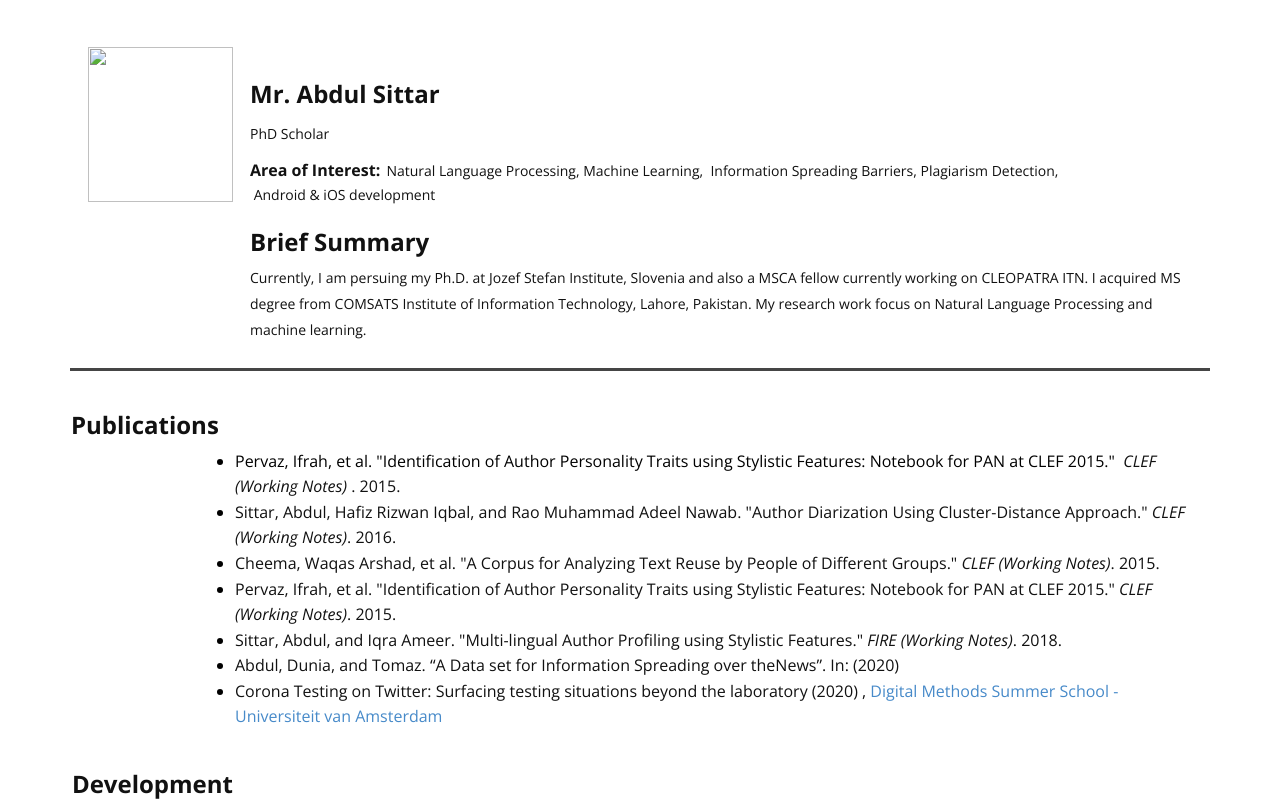
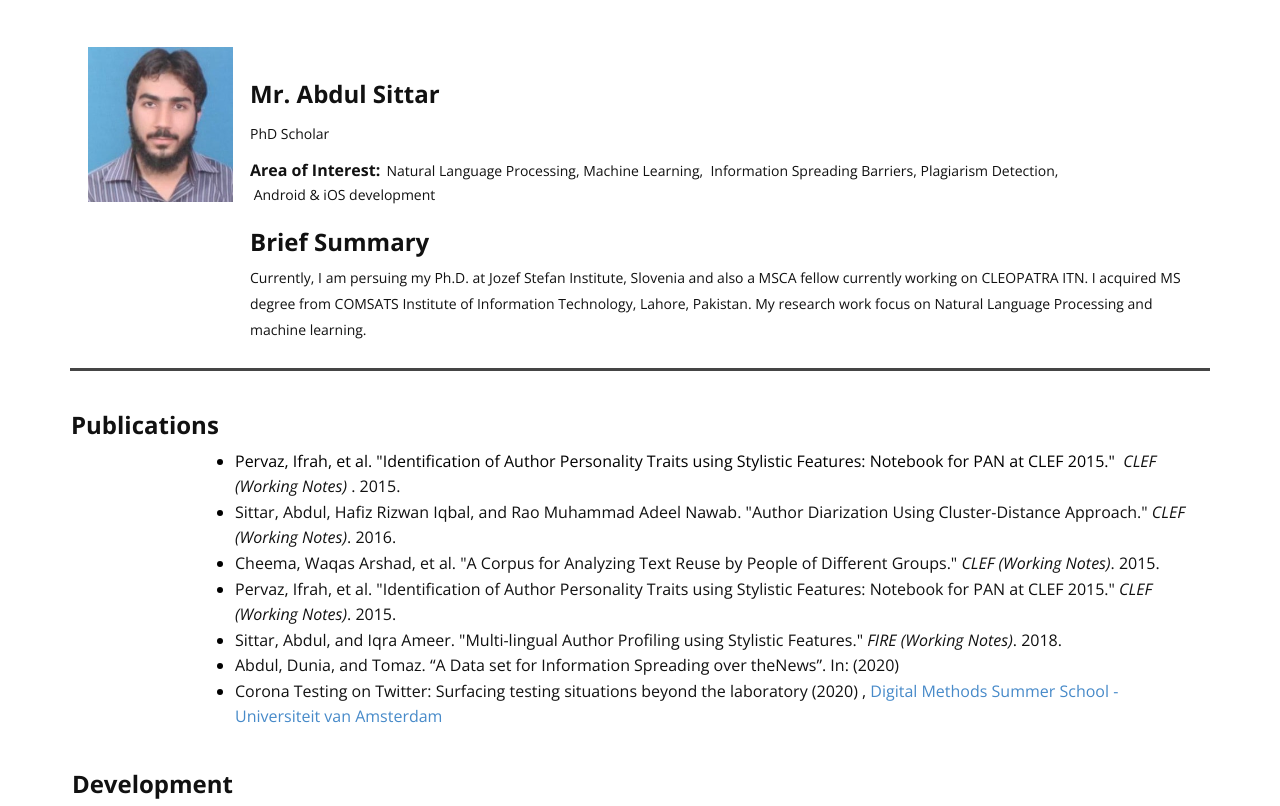
Before and after one commit to abdulsittar/resume, a plain HTML site: page Page-2.html in a window 1280 px wide. Shown: the top 806 px of the page. Drawn offline with nearby package versions, Linux system fonts and the light colour scheme; files whose address does not match are found by name.

Commit message:
Update Page-2.html

```diff
--- a/Page-2.html
+++ b/Page-2.html
@@ -29,7 +29,7 @@
     <meta property="og:url" content="index.html">
   </head>
   <body class="u-body"><header class="u-clearfix u-header u-header" id="sec-1449"><div class="u-clearfix u-sheet u-sheet-1">
-        <img src="images/Picture001232.jpg" alt="" class="u-image u-image-default u-image-1">
+        <img src="Picture001232.jpg" alt="" class="u-image u-image-default u-image-1">
         <p class="u-align-left u-text u-text-1"><b style="padding: 0;">
             <font style="font-size: 1.5rem;">Mr. Abdul Sittar</font></b>
           <a class="u-active-none u-border-none u-btn u-button-link u-button-style u-hover-none u-none u-text-palette-1-base u-btn-1" href="https://scholar.google.com/citations?user=0TlRnDsAAAAJ&amp;hl=en">
```
